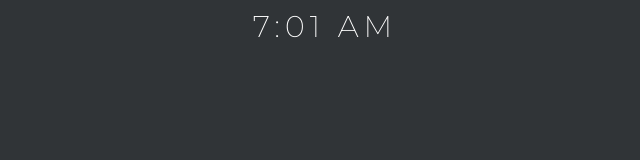
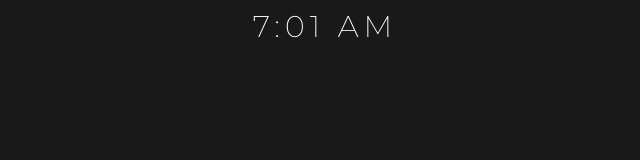
Before and after one commit to tjuantong/current_time, a plain HTML site: page index.html in a window 1280 px wide. Shown: the whole page, without its empty margins (315-955 px from the left). Drawn offline with Linux system fonts and the light colour scheme.

Commit message:
updated dark mode color

```diff
--- a/index.html
+++ b/index.html
@@ -17,7 +17,7 @@
       }
 
       body{
-        background-color: rgb(48, 52, 55);
+        background-color: rgb(25, 25, 25);
       }
 
     </style>
```
